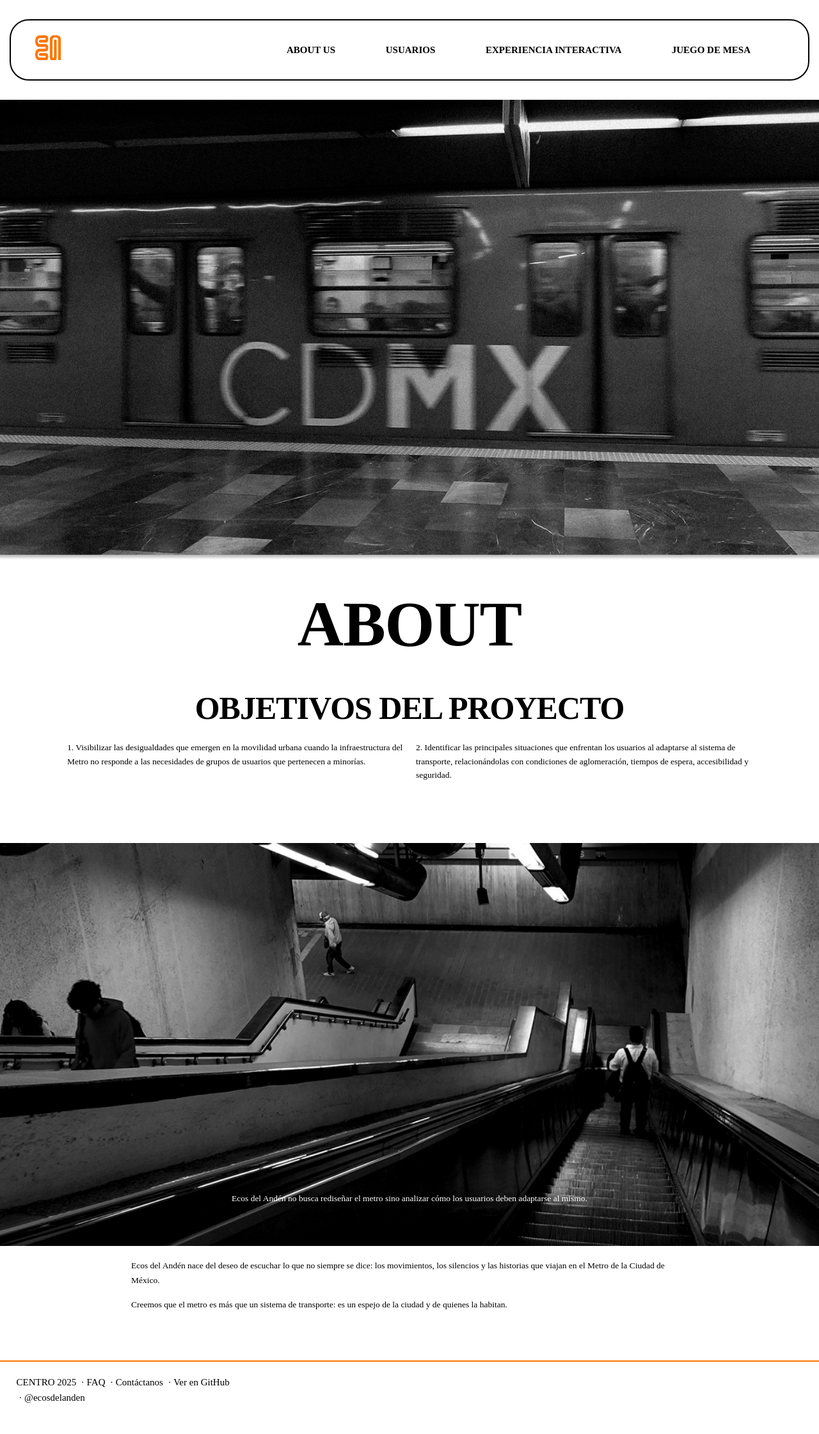
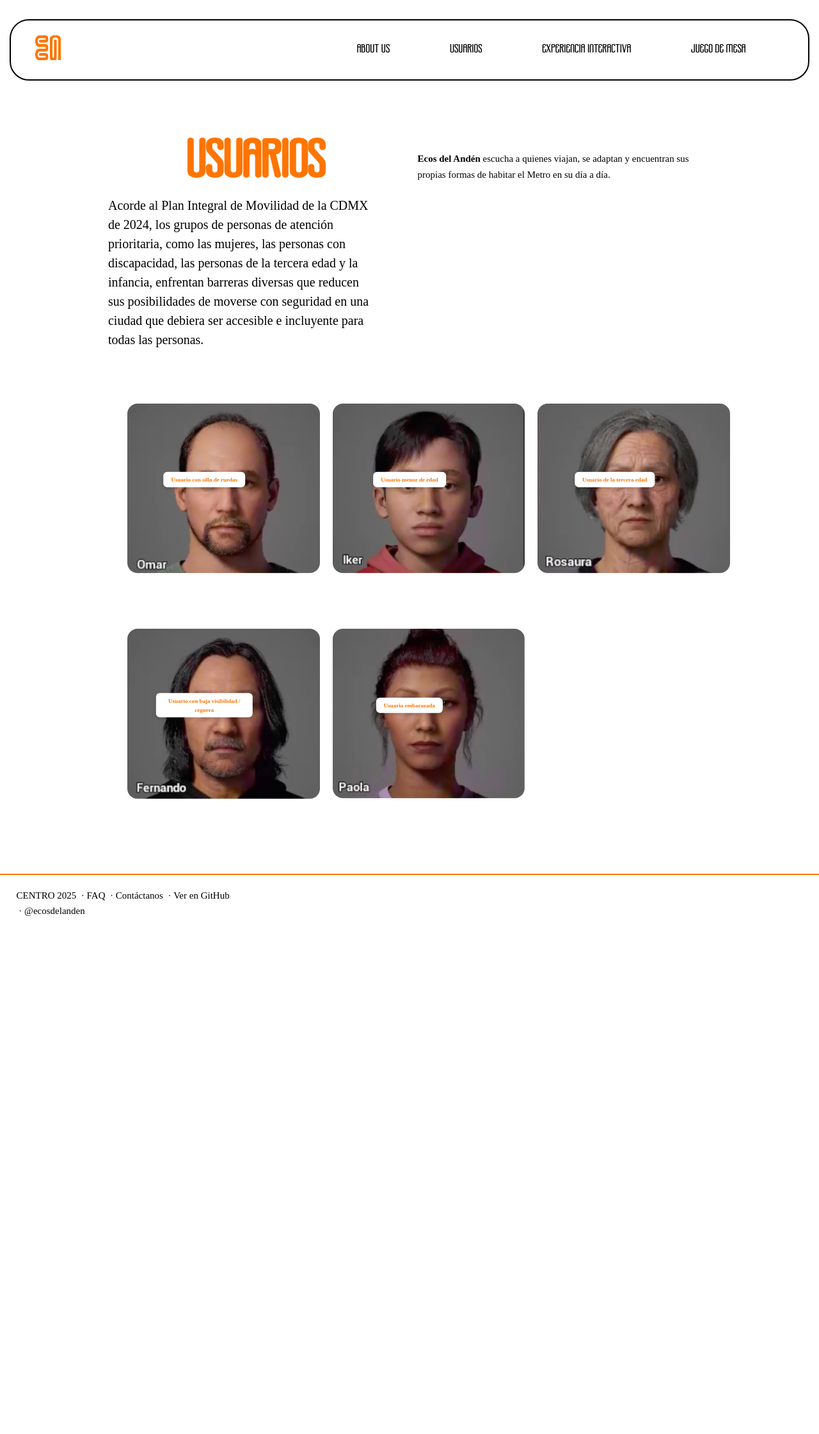
Before and after one commit to rhernandezgar-code/Ecosdelanden, a Jekyll site: the page built from usuarios.html, in a window 1280 px wide. Shown: the whole page at 64% size. Built offline with Jekyll 4.4.1, drawn with Linux system fonts in a browser that asks for light colours; some web fonts are replaced; after the commit the page ends 1481 px from its top, so only the background shows below that.

Commit message:
REFACTOR

```diff
--- a/_includes/header.html
+++ b/_includes/header.html
@@ -12,16 +12,16 @@
   </a>
   <nav>
      <a class="nav-link" href="{{ '/about-us.html' | relative_url }}" title="Conoce sobre el proyecto">
-      <span class="nav-text">About Us</span>
+      About Us
     </a>
     <a class="nav-link" href="{{ '/usuarios.html' | relative_url }}" title="Conoce a nuestos usuarios">
-      <span class="nav-text">Usuarios</span>
+      Usuarios
     </a>
     <a class="nav-link" href="{{ '/experiencia-interactiva.html' | relative_url }}" title="Conoce el metro en 3D">
-      <span class="nav-text">Experiencia Interactiva</span>
+      Experiencia Interactiva
     </a>
     <a class="nav-link" href="{{ '/juegodemesa.html' | relative_url }}" title="Conoce el juego de mesa">
-      <span class="nav-text">Juego de mesa</span>
+      Juego de mesa
     </a>
   </nav>
 </header>
--- a/css/header.css
+++ b/css/header.css
@@ -22,8 +22,11 @@ header#main-header nav {
 	margin: 1em;
 	padding: 0.8em 1.5em;
 	border-radius: 1em;
-	font-weight: 600;
 	transition: all 0.3s ease;
+	font-size: 18px;
+	font-family: var(--font-display);
+	text-transform: uppercase;
+	font-weight: 100;
 }
 
 .nav-link:hover,
@@ -31,6 +34,7 @@ header#main-header nav {
 	background-color: var(--color-naranja);
 	color: #fff;
 }
+
 
 /* LOGO */
 #mono {
--- a/css/style.css
+++ b/css/style.css
@@ -4,27 +4,20 @@
 
 @font-face {
     font-family: 'ecosdelanden-regular';
-    src: url('../fonts/ecosdelanden-regular.woff2') format('woff2'),
-         url('../fonts/ecosdelanden-regular.woff') format('woff');
+    src: url('./ecosdelanden-regular.woff2') format('woff2'),
+         url('./ecosdelanden-regular.woff') format('woff');
     font-weight: normal;
     font-style: normal;
 }
 
 @font-face {
     font-family: 'ecosdelanden-bold';
-    src: url('../fonts/ecosdelanden-bold.woff2') format('woff2'),
-         url('../fonts/ecosdelanden-bold.woff') format('woff');
+    src: url('./ecosdelanden-bold.woff2') format('woff2'),
+         url('./ecosdelanden-bold.woff') format('woff');
     font-weight: bold;
     font-style: normal;
 }
 
-@font-face {
-    font-family: 'adobe-aldine';
-    src: url('../fonts/adobe-aldine.woff2') format('woff2'),
-         url('../fonts/adobe-aldine.woff') format('woff');
-    font-weight: normal;
-    font-style: normal;
-}
 
 /* --------------------------------------------------- */
 /*                    VARIABLES GLOBALES               */
@@ -102,13 +95,6 @@ h3, h4, h5, h6 {
     font-weight: normal;
 }
 
-/* NAVBAR → MAYÚSCULAS + regular */
-.nav-link {
-    font-family: var(--font-display);
-    text-transform: uppercase;
-    font: weight 3rem;
-}
-
 /* --------------------------------------------------- */
 /*                ESTILOS TIPOGRÁFICOS                 */
 /* --------------------------------------------------- */
@@ -161,18 +147,12 @@ footer#main-footer {
     text-align: center;
     padding: 2em 0 1em 0;
 }
-
-.nav-link {
-    color: #000;
-    margin: 1em;
-    padding: 1em;
-    border-radius: 1em;
-}
-
-.nav-link.active,
-.nav-link:hover {
-    background-color: #fff;
-    color: #ff7500;
+.navbar {
+    position: fixed;
+    top: 0;
+    left: 0;
+    width: 100%;
+    z-index: 9999;
 }
 
 a#home-link {
@@ -251,25 +231,26 @@ a#home-link {
 }
 
 .titulo-usuarios {
-	font-family: var(--font-display-bold);
+	font-family: var(--font-display);
 	color: var(--color-naranja);
 	font-size: 8rem;
 	line-height: 1;
 	margin-bottom: 1rem;
-	text-align: left;
+	text-align: center;
 	text-transform: uppercase;
 }
 
 .intro-text {
-	font-size: 1.2rem;
-	line-height: 1.7;
+	font-size: 2rem;
+	line-height: 1.5;
 	max-width: 90%;
 }
 
 .descripcion {
-	font-size: 1.2rem;
+	font-size: 1.5rem;
 	line-height: 1.7;
 	margin-top: 4rem;
+    text-align: left;
 }
 
 /* Grid de usuarios */
@@ -282,7 +263,7 @@ a#home-link {
 
 .usuario {
 	position: relative;
-	text-align: left;
+	text-align: center;
 }
 
 .usuario img {
@@ -427,36 +408,46 @@ a#home-link {
     display: block;
     margin: 0;
 }
+/* --------------------------------------------------- */
 
-/* Texto sobre la imagen */
+/*              Texto sobre la imagen */
+/* --------------------------------------------------- */
+
+
+
 .about-text-overlay {
-    position: absolute;
-    bottom: 10%;
-    width: 100%;
+    position: centered;
+    top: 50%;                 /* centra verticalmente */
+    left: 50%;                /* centra horizontalmente */
+    transform: translate(-50%, -50%);
+    width: 90%;
     text-align: center;
-    padding: 0 2rem;
+    text-size
 }
 
 .about-text-overlay p {
     font-family: var(--font-display);
-    font-size: var(--font-size-base);
+    text-transform: uppercase;
+    font-size: 6rem;
+    line-height: 1.2;
     color: white;
-    text-shadow: 0 0 10px rgba(0,0,0,0.6);
     margin: 0;
+    text-shadow: 0 0 15px rgba(0,0,0,0.7);
 }
 
 /* --------------------------------------------------- */
-/*                ABOUT — DESCRIPCIÓN FINAL            */
+/*       Texto descriptivo de abajo
 /* --------------------------------------------------- */
 
 .about-description {
-    padding: 3rem 1.5rem;
-    max-width: 900px;
+    padding:1rem;
     margin: 0 auto;
-    font-size: var(--font-size-base);
-    line-height: 1.7;
+    font-family: var(--font-display);
+    text-transform:capitalize;
+    font-size: 10rem;
+    text-align: center;
 }
 
 .about-description p {
-    margin-bottom: 1.5rem;
+    margin-bottom: 2rem;
 }
--- a/usuarios.html
+++ b/usuarios.html
@@ -1,92 +1,59 @@
 ---
 layout: default
-title: About Us
+title: Usuarios
 ---
 
-<section class="about-hero">
-    <img src="../img/metro-about.jpg" alt="Metro CDMX" class="hero-img">
-</section>
+<section class="usuarios-section">
+	<div class="container">
 
-<section class="about-content">
-    <h1>About</h1>
+		<!-- Encabezado -->
+		<div class="header-grid">
+			<div class="header-left">
+				<h1 class="titulo-usuarios">USUARIOS</h1>
+				<p class="intro-text">
+					Acorde al Plan Integral de Movilidad de la CDMX de 2024, los grupos de personas de atención prioritaria, como las mujeres, las personas con discapacidad, las personas de la tercera edad y la infancia, enfrentan barreras diversas que reducen sus posibilidades de moverse con seguridad en una ciudad que debiera ser accesible e incluyente para todas las personas.
+				</p>
+			</div>
 
-    <div class="objetivos">
-        <h2>Objetivos del proyecto</h2>
-        <div class="objetivos-grid">
-            <p>1. Visibilizar las desigualdades que emergen en la movilidad urbana cuando la infraestructura del Metro no responde a las necesidades de grupos de usuarios que pertenecen a minorías.</p>
+			<div class="header-right">
+				<p class="descripcion">
+					<strong>Ecos del Andén</strong> escucha a quienes viajan, se adaptan y encuentran sus propias formas de habitar el Metro en su día a día.
+				</p>
+			</div>
+		</div>
 
-            <p>2. Identificar las principales situaciones que enfrentan los usuarios al adaptarse al sistema de transporte, relacionándolas con condiciones de aglomeración, tiempos de espera, accesibilidad y seguridad.</p>
+		<!-- Galería de usuarios -->
+		<section class="usuarios-grid">
+			<div class="usuario">
+				<img src="./img/omar.jpg" alt="Usuario con silla de ruedas">
+				<span class="etiqueta blanca">Usuario con silla de ruedas</span>
+
 			</div>
+
+			<div class="usuario">
+				<img src="./img/iker.jpg" alt="Usuario menor de edad">
+				<span class="etiqueta blanca">Usuario menor de edad</span>
+
+			</div>
+
+			<div class="usuario">
+				<img src="./img/rosaura.jpg" alt="Usuario de la tercera edad">
+				<span class="etiqueta blanca">Usuario de la tercera edad</span>
+
+			</div>
+
+			<div class="usuario">
+				<img src="./img/fernando.jpg" alt="Usuario con baja visibilidad o ceguera">
+				<span class="etiqueta blanca">Usuario con baja visibilidad / ceguera</span>
+
+			</div>
+
+			<div class="usuario">
+				<img src="./img/paola.jpg" alt="Usuaria embarazada">
+				<span class="etiqueta blanca">Usuaria embarazada</span>
+
 			</div>
 		</section>
 
-<section class="about-img-section">
-    <img src="../img/escaleras-about.jpg" alt="Escaleras del metro" class="about-img">
-    <div class="about-text-overlay">
-        <p>Ecos del Andén no busca rediseñar el metro sino analizar cómo los usuarios deben adaptarse al mismo.</p>
 	</div>
 </section>
-
-<section class="about-description">
-    <p>Ecos del Andén nace del deseo de escuchar lo que no siempre se dice: los movimientos, los silencios y las historias que viajan en el Metro de la Ciudad de México.</p>
-    <p>Creemos que el metro es más que un sistema de transporte: es un espejo de la ciudad y de quienes la habitan.</p>
-</section>
-
-<style>
-/* Hero image full width */
-.about-hero .hero-img {
-    width: 100%;
-    height: 80vh;
-    object-fit: cover;
-    display: block;
-}
-
-/* Objetivos */
-.objetivos {
-    padding: 2rem 1.5rem;
-}
-.objetivos-grid {
-    display: grid;
-    grid-template-columns: 1fr;
-    gap: 1rem;
-}
-
-@media (min-width: 768px) {
-    .objetivos-grid {
-        grid-template-columns: 1fr 1fr;
-        gap: 2rem;
-    }
-}
-
-/* Second image section */
-.about-img-section {
-    position: relative;
-    margin-top: 3rem;
-}
-.about-img {
-    width: 100%;
-    height: 70vh;
-    object-fit: cover;
-    display: block;
-}
-.about-text-overlay {
-    position: absolute;
-    bottom: 10%;
-    width: 100%;
-    text-align: center;
-}
-.about-text-overlay p {
-    font-family: var(--font-display);
-    font-size: var(--font-size-base);
-    color: white;
-    text-shadow: 0 0 10px rgba(0,0,0,0.6);
-}
-
-/* Description */
-.about-description {
-    padding: 2rem 1.5rem;
-    max-width: 900px;
-    margin: 0 auto;
-    font-size: var(--font-size-base);
-}
-</style>
```
Also changed, not shown: about-us.html (+5 -3 lines), index.html (+0 -38 lines), css/ecosdelanden-bold.woff2 (added), css/ecosdelanden-regular.woff2 (added), css/howard_2-webfont.woff (deleted), css/howard_2-webfont.woff2 (deleted). Lines whose indentation alone changed are shown as unchanged.
